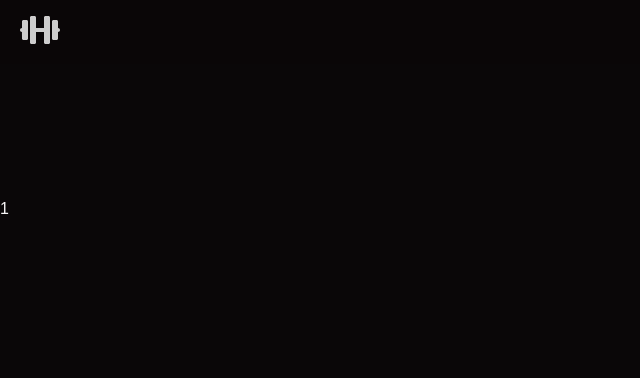
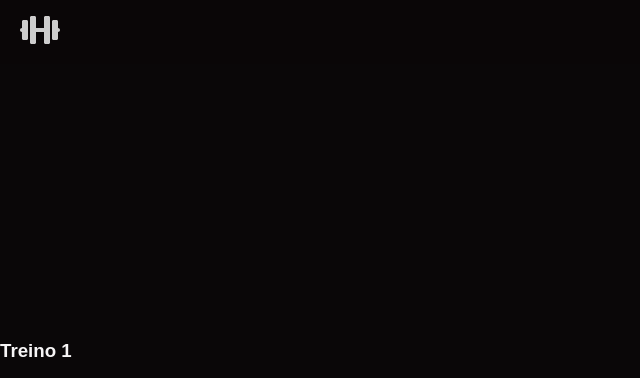
Before and after one commit to caiosousanl/workoutGen, a React (Create React App) app: page /treino/1 in a window 1280 px wide. Shown: the top 378 px of the page, without its empty margins (0-640 px from the left). Built offline with nearby package versions, Linux system fonts and the light colour scheme; a web font is replaced by a local one.

Commit message:
feat: inicia layout da pag de treino

```diff
--- a/public/index.html
+++ b/public/index.html
@@ -24,7 +24,7 @@
       work correctly both with client-side routing and a non-root public URL.
       Learn how to configure a non-root public URL by running `npm run build`.
     -->
-    <title>React App</title>
+    <title>WorkoutGen</title>
     <link rel="preconnect" href="https://fonts.googleapis.com" />
     <link rel="preconnect" href="https://fonts.gstatic.com" crossorigin />
     <link
--- a/src/Pages/Treino.tsx
+++ b/src/Pages/Treino.tsx
@@ -3,16 +3,37 @@ import { useParams } from "react-router-dom";
 
 import treino from "../Assets/treinoAB.json";
 
-import {TreinoSection} from '../Styles/Treino';
+import greenGym from "../Assets/green-gym.jpg";
+
+import {
+  TreinoSection,
+  TitleSection,
+  WrapperCards
+} from '../Styles/Treino';
+import { stringify } from "querystring";
 
 function Treino() {
-  const { treinoId } = useParams();
+  type TreinoParams = {
+    treinoId: string;
+  }
+
+  const { treinoId = '' } = useParams<TreinoParams>();
+
+  const bgTreino = {
+    'AB': greenGym,
+    'ABC': 'URL2',
+    'ABCD': 'URL3',
+  }
 
   return (
     <>
       <body>
         <TreinoSection>
-          {treinoId}
+          <TitleSection background={(bgTreino as any)[treinoId]} >
+            <h1>Treino {treinoId}</h1>
+          </TitleSection>
+          <WrapperCards>
+          </WrapperCards>
         </TreinoSection>
       </body>
     </>
--- a/src/Styles/Treino.ts
+++ b/src/Styles/Treino.ts
@@ -1,10 +1,41 @@
 import styled from "styled-components";
+
+interface TitleSectionProps {
+  background: string;
+}
 
 export const TreinoSection = styled.section`
   background-color: var(--preto);
   color: var(--bege);
   height: 100vh;
-  padding-top: 200px;
   max-width: 100%;
   width: 100vw;
 `;
+
+export const TitleSection = styled.section<TitleSectionProps>`
+  h1 {
+    color: var(--bege);
+    height: 100vh;
+    max-width: 100%;
+    padding-top: 100px;
+    width: 100vw;
+  }
+  // url(${props => props.background}) no-repeat center center fixed
+  background: url(${props => props.background}) no-repeat center center fixed;
+  position: relative;
+  padding: 15rem 0 0.5rem;
+  background-position: 20% 20%;
+  background-repeat: no-repeat;
+  background-size: cover;
+
+  height: 10vh;
+`;
+
+export const WrapperCards = styled.div`
+  h1 {
+    color: var(--bege);
+    height: 100vh;
+    max-width: 100%;
+    width: 100vw;
+  }
+`;
```
Also changed, not shown: src/Components/CardTreino.tsx (added, +17 -0 lines), src/assets/treinoAB.json (+12 -12 lines), 1 other file (tests, documents, lock files or other folders).
